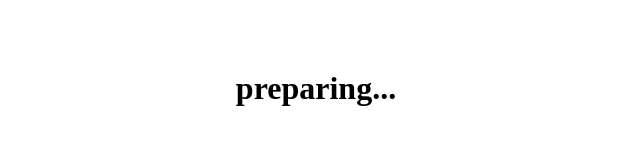
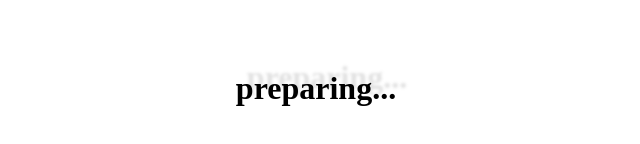
Before and after one commit to SaJlwv/AboutCreate.tw, a plain HTML site: page index.html in a window 1280 px wide. Shown: the part 430-574 px from the top of the page, 324-964 px from the left. Drawn offline with Linux system fonts and the light colour scheme.

Commit message:
Update index.html

```diff
--- a/index.html
+++ b/index.html
@@ -24,7 +24,7 @@
     <body>
 
         <Br/><Br/><Br/><Br/><Br/><Br/><Br/><Br/><Br/><Br/><Br/><Br/><Br/><Br/><Br/><Br/><Br/><Br/><Br/><Br/><Br/><Br/><Br/><Br/><Br/><Br/>
-        <h1 style="text-align: center">preparing...</h1>
+        <h1 style="text-align: center;text-shadow: 11px -11px 3px rgb(222,222,222,0.9);">preparing...</h1>
 
     </body>
 
```
